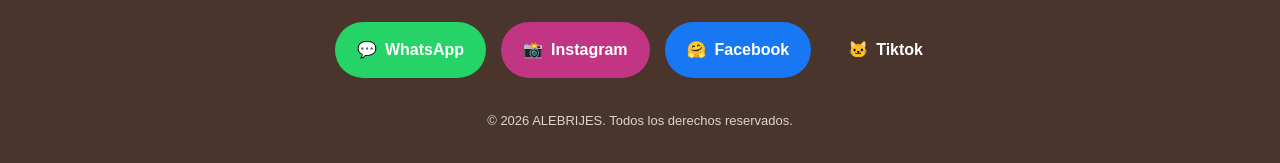
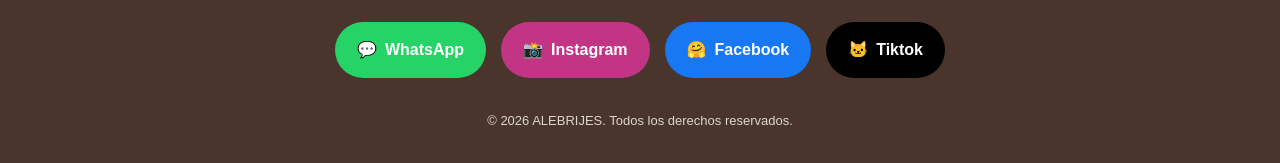
Before and after one commit to ANCESTRALES/tienda-alebrijes, a plain HTML site: page index.html in a window 1280 px wide. Shown: the part 1382-1545 px from the top of the page. Drawn offline with Linux system fonts and the light colour scheme.

Commit message:
Actualizar styles.css

```diff
--- a/styles.css
+++ b/styles.css
@@ -392,7 +392,7 @@ footer {
 }
 
 .tiktok {
-  background: #00000;
+  background: #000000;
 }
 .copyright {
   font-size: 13px;
```
